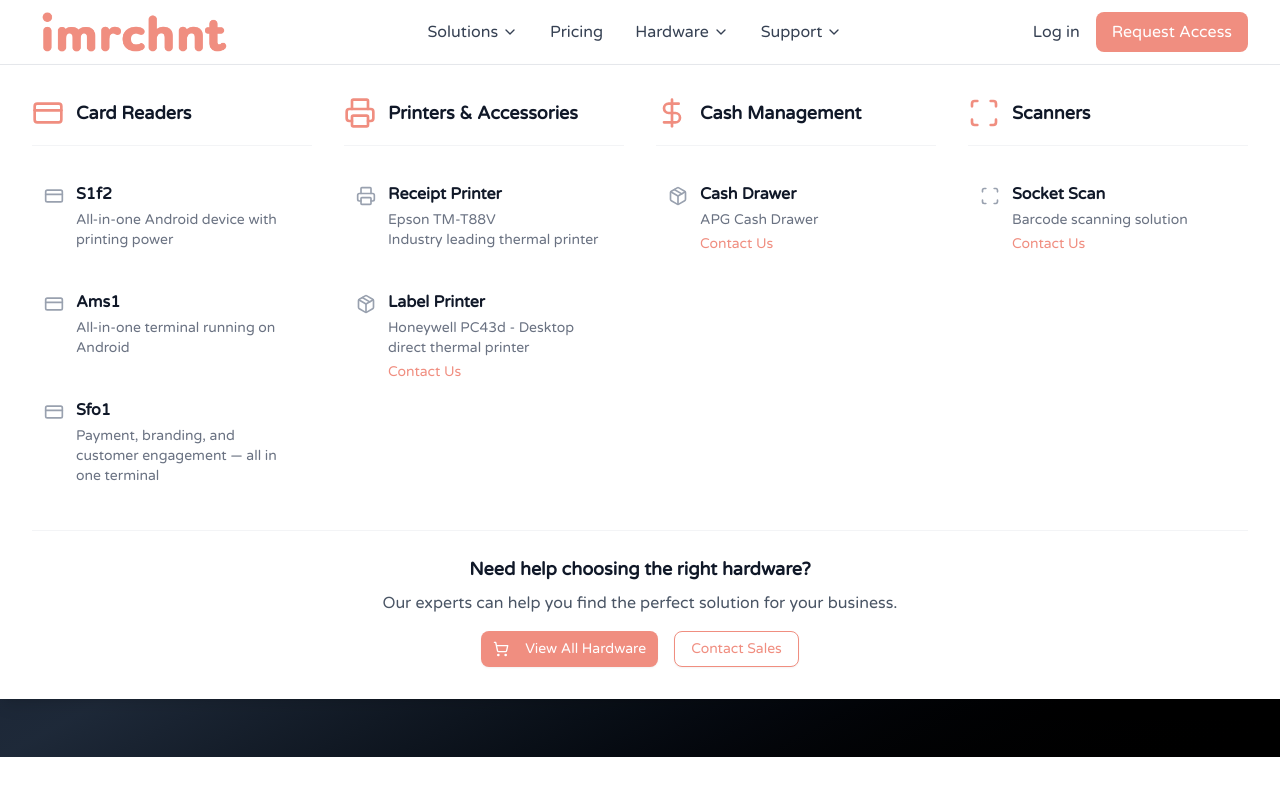
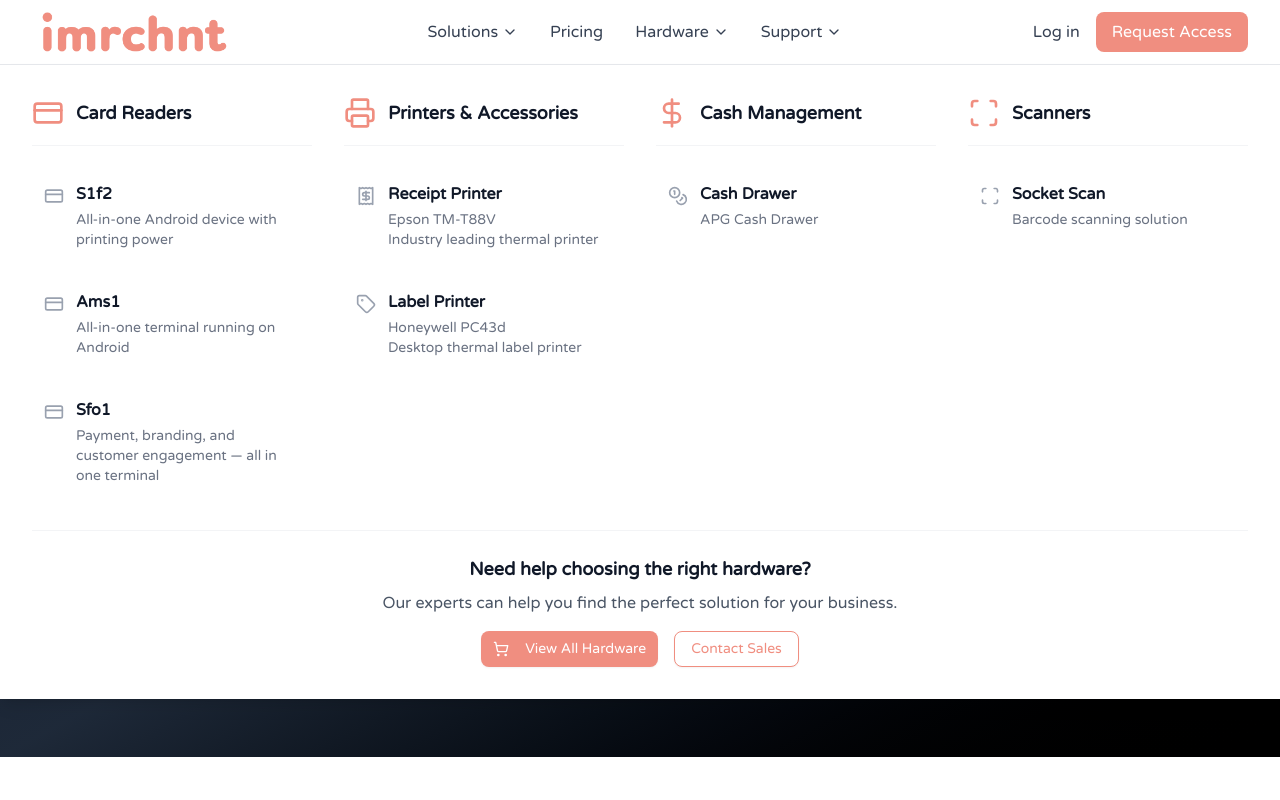
Before and after one commit to MarkHochreiter/imrchnt-website, a React (Vite) app: page / in a window 1280 px wide. Both pictures are taken after a click on the button "Hardware". Shown: the top 800 px of the page. Built offline with nearby package versions, Linux system fonts and the light colour scheme.

Commit message:
Update HardwareMegaMenu.jsx

```diff
--- a/src/components/HardwareMegaMenu.jsx
+++ b/src/components/HardwareMegaMenu.jsx
@@ -5,7 +5,10 @@ import {
   DollarSign,
   Package,
   Scan,
-  ShoppingCart
+  ShoppingCart,
+  Tag,
+  Receipt,
+  Coins
 } from 'lucide-react'
 import { Button } from '@/components/ui/button.jsx'
 
@@ -46,14 +49,17 @@ function HardwareMegaMenu({ isVisible, onMouseEnter, onMouseLeave, onNavigate })
           Epson TM-T88V <br /> Industry leading thermal printer
         </>
       ),
-      icon: <Printer className="h-5 w-5" />,
+      icon: <Receipt className="h-5 w-5" />,
       page: "epson-t88"
     },
         {
           title: "Label Printer",
-          subtitle: "Honeywell PC43d - Desktop direct thermal printer",
-          icon: <Package className="h-5 w-5" />,
-          price: "Contact Us",
+          subtitle: (
+             <>
+               Honeywell PC43d <br /> Desktop thermal label printer
+             </>
+            ),
+          icon: <Tag className="h-5 w-5" />,
           page: "honeywell-pc43d"
         }
       ]
@@ -65,8 +71,7 @@ function HardwareMegaMenu({ isVisible, onMouseEnter, onMouseLeave, onNavigate })
         {
           title: "Cash Drawer",
           subtitle: "APG Cash Drawer",
-          icon: <Package className="h-5 w-5" />,
-          price: "Contact Us"
+          icon: <Coins className="h-5 w-5" />
         }
       ]
     },
@@ -77,8 +82,7 @@ function HardwareMegaMenu({ isVisible, onMouseEnter, onMouseLeave, onNavigate })
         {
           title: "Socket Scan",
           subtitle: "Barcode scanning solution",
-          icon: <Scan className="h-5 w-5" />,
-          price: "Contact Us"
+          icon: <Scan className="h-5 w-5" />
         }
       ]
     }
```
